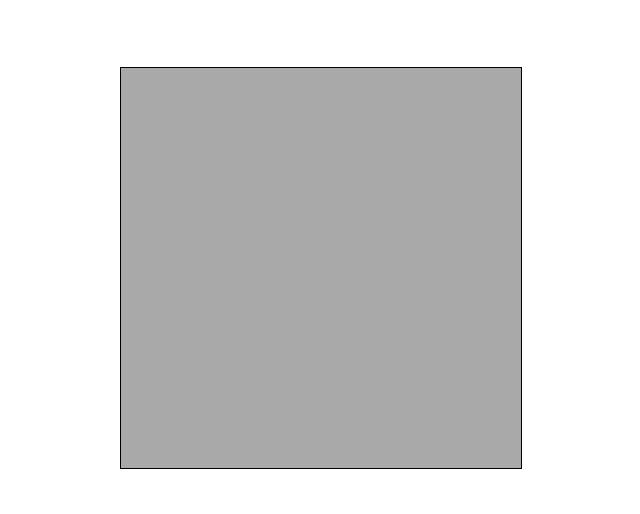
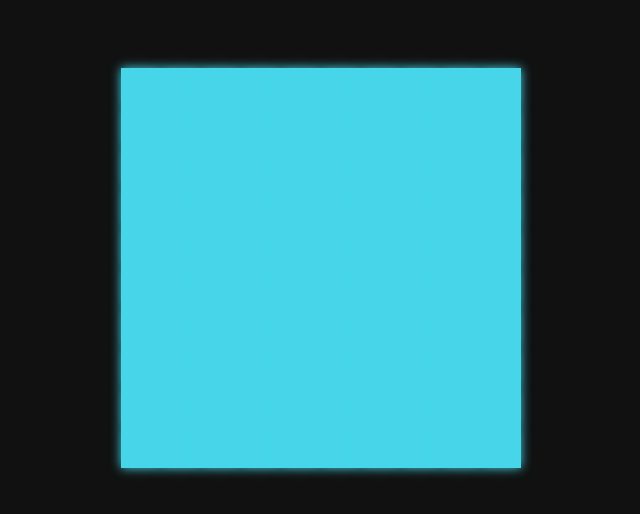
Before and after one commit to jonmcwest/minesweeper, a plain HTML site: page index.html in a window 1280 px wide. Shown: the part 140-654 px from the top of the page, without its empty margins (319-959 px from the left). Drawn offline with Linux system fonts and the light colour scheme.

Commit message:
basic neon styling

```diff
--- a/script.js
+++ b/script.js
@@ -3,7 +3,7 @@ document.addEventListener('DOMContentLoaded', () => {
   //Current Grid width in tiles
   let width = 10;
   let tiles = [];
-  let bombCount = 15;
+  let bombCount = 1;
   let flags = 0;
   let isGameOver = false;
 
@@ -221,7 +221,7 @@ document.addEventListener('DOMContentLoaded', () => {
         const newSquare = document.getElementById(newId);
         click(newSquare);
       }
-    }, 250);
+    }, 500);
   }
 
   function gameOver(tile) {
--- a/style.css
+++ b/style.css
@@ -1,8 +1,14 @@
+* {
+  box-sizing: border-box;
+}
+
 body {
   height: 100vh;
   display: flex;
   align-items: center;
   justify-content: center;
+  background-color: #111111;
+  font-family: Arial, Helvetica, sans-serif;
 }
 
 .grid {
@@ -10,8 +16,6 @@ body {
   width: 400px;
   display: flex;
   flex-wrap: wrap;
-  background-color: darkgrey;
-  border: 1px solid black;
 }
 
 .grid div {
@@ -22,10 +26,19 @@ body {
   justify-content: center;
   cursor: pointer;
   user-select: none;
+  background-color: rgb(71, 214, 233);
+
+  box-shadow: 0px 0px 10px rgba(71, 214, 233, 1);
+  transition: 1s ease-in-out;
+  color: white;
+  font-weight: 700;
 }
 
 .checked {
-  background-color: orange;
+  background-color: rgba(0, 57, 95, 0.1) !important;
+  box-shadow: none !important;
+  transform: scale(0.8);
+  border: 1px solid rgb(59, 178, 194);
 }
 
 /* .bomb {
```
